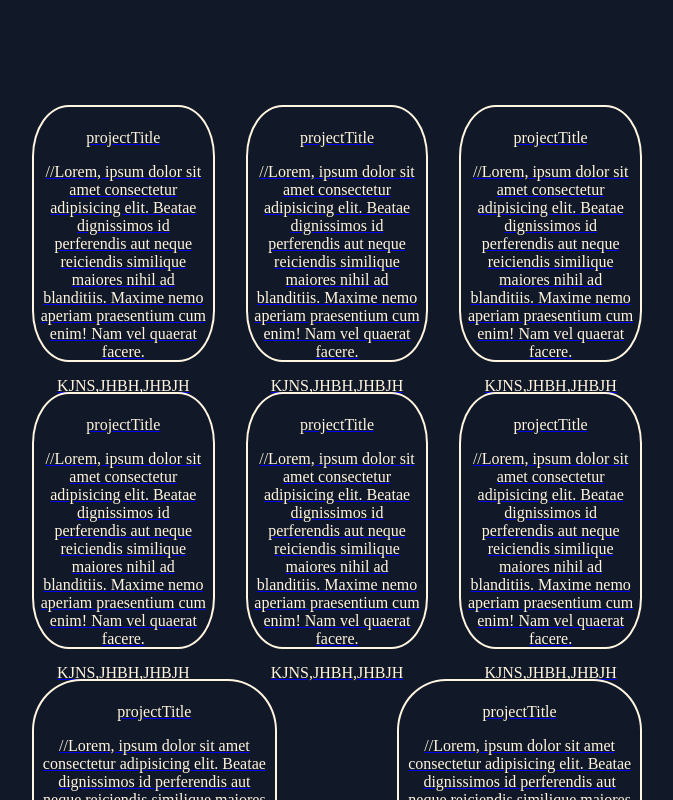
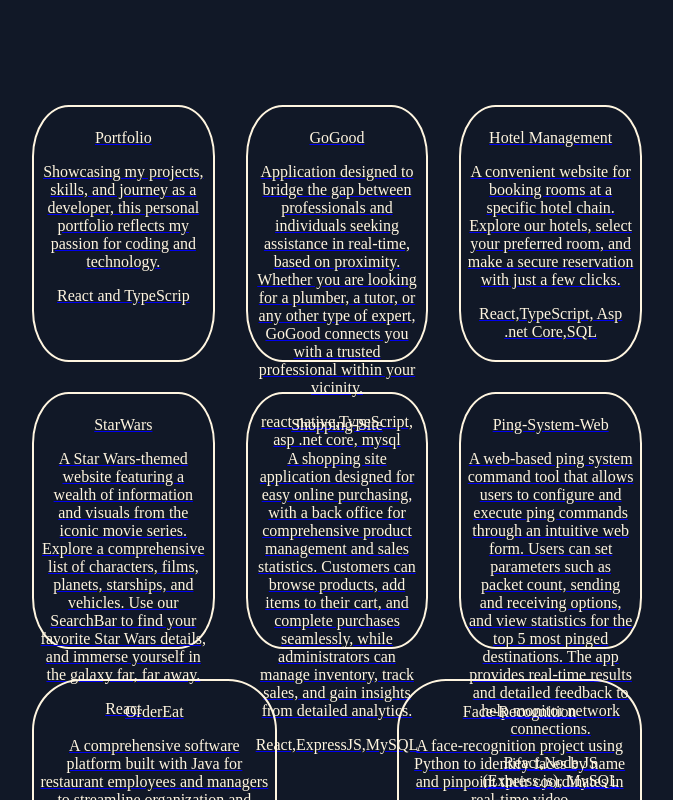
Before and after one commit to ShaharMizrachi/ShaharPortfolio, a React (Create React App) app: page / in a window 1280 px wide. Shown: the part 940-1740 px from the top of the page, without its empty margins (303-976 px from the left). Built offline with nearby package versions, Linux system fonts and the light colour scheme.

Commit message:
entering projects data to boxes

```diff
--- a/src/components/ui/projectsBoxsDataSent/ProjectsBoxsDataSent.tsx
+++ b/src/components/ui/projectsBoxsDataSent/ProjectsBoxsDataSent.tsx
@@ -3,17 +3,17 @@
 import './ProjectsBoxsDataSent.css'
 
 const ProjectsBoxsDataSent = () => {
+    //React,TypeScript, Asp .net Core,SQL
+    const projectsArray: string[][] = [
+        ['Portfolio', 'Showcasing my projects, skills, and journey as a developer, this personal portfolio reflects my passion for coding and technology.', 'React and TypeScrip', 'https://github.com/ShaharMizrachi/ShaharPortfolio']
+        , ['GoGood', 'Application designed to bridge the gap between professionals and individuals seeking assistance in real-time, based on proximity. Whether you are looking for a plumber, a tutor, or any other type of expert, GoGood connects you with a trusted professional within your vicinity.', 'react native,TypeScript, asp .net core, mysql', 'https://github.com/ShaharMizrachi/GoGood']
+        , ['Hotel Management', 'A convenient website for booking rooms at a specific hotel chain. Explore our hotels, select your preferred room, and make a secure reservation with just a few clicks.', 'React,TypeScript, Asp .net Core,SQL', 'https://github.com/ShaharMizrachi/HotelManagement/tree/master']
+        , ['StarWars', 'A Star Wars-themed website featuring a wealth of information and visuals from the iconic movie series. Explore a comprehensive list of characters, films, planets, starships, and vehicles. Use our SearchBar to find your favorite Star Wars details, and immerse yourself in the galaxy far, far away.', 'React', 'https://github.com/ShaharMizrachi/StarWars/tree/main/withoutredux']
+        , ['Shopping-Site', 'A shopping site application designed for easy online purchasing, with a back office for comprehensive product management and sales statistics. Customers can browse products, add items to their cart, and complete purchases seamlessly, while administrators can manage inventory, track sales, and gain insights from detailed analytics.', 'React,ExpressJS,MySQL', 'https://github.com/ShaharMizrachi/shopping-site']
+        , ['Ping-System-Web', 'A web-based ping system command tool that allows users to configure and execute ping commands through an intuitive web form. Users can set parameters such as packet count, sending and receiving options, and view statistics for the top 5 most pinged destinations. The app provides real-time results and detailed feedback to help monitor network connections.', 'React,Node JS (Express.js), MySQL', 'https://github.com/ShaharMizrachi/ping-system-web/tree/main/PingAssignment']
+        , ['OrderEat', 'A comprehensive software platform built with Java for restaurant employees and managers to streamline organization and planning. It offers tools for scheduling shifts, managing staff, coordinating tasks, and overseeing daily operations. With an intuitive interface, restaurant teams can improve communication, enhance efficiency, and optimize workflow.', 'Java', 'https://github.com/ShaharMizrachi/OrderEat/tree/master/OrderEat']
 
-    const projectsArray: string[][] = [
-        ['projectTitle', '//Lorem, ipsum dolor sit amet consectetur adipisicing elit. Beatae dignissimos id perferendis aut neque reiciendis similique maiores nihil ad blanditiis. Maxime nemo aperiam praesentium cum enim! Nam vel quaerat facere.', 'KJNS,JHBH,JHBJH', 'https://www.linkedin.com/']
-        , ['projectTitle', '//Lorem, ipsum dolor sit amet consectetur adipisicing elit. Beatae dignissimos id perferendis aut neque reiciendis similique maiores nihil ad blanditiis. Maxime nemo aperiam praesentium cum enim! Nam vel quaerat facere.', 'KJNS,JHBH,JHBJH', 'https://www.linkedin.com/']
-        , ['projectTitle', '//Lorem, ipsum dolor sit amet consectetur adipisicing elit. Beatae dignissimos id perferendis aut neque reiciendis similique maiores nihil ad blanditiis. Maxime nemo aperiam praesentium cum enim! Nam vel quaerat facere.', 'KJNS,JHBH,JHBJH', 'https://www.linkedin.com/']
-        , ['projectTitle', '//Lorem, ipsum dolor sit amet consectetur adipisicing elit. Beatae dignissimos id perferendis aut neque reiciendis similique maiores nihil ad blanditiis. Maxime nemo aperiam praesentium cum enim! Nam vel quaerat facere.', 'KJNS,JHBH,JHBJH', 'https://www.linkedin.com/']
-        , ['projectTitle', '//Lorem, ipsum dolor sit amet consectetur adipisicing elit. Beatae dignissimos id perferendis aut neque reiciendis similique maiores nihil ad blanditiis. Maxime nemo aperiam praesentium cum enim! Nam vel quaerat facere.', 'KJNS,JHBH,JHBJH', 'https://www.linkedin.com/']
-        , ['projectTitle', '//Lorem, ipsum dolor sit amet consectetur adipisicing elit. Beatae dignissimos id perferendis aut neque reiciendis similique maiores nihil ad blanditiis. Maxime nemo aperiam praesentium cum enim! Nam vel quaerat facere.', 'KJNS,JHBH,JHBJH', 'https://www.linkedin.com/']
-        , ['projectTitle', '//Lorem, ipsum dolor sit amet consectetur adipisicing elit. Beatae dignissimos id perferendis aut neque reiciendis similique maiores nihil ad blanditiis. Maxime nemo aperiam praesentium cum enim! Nam vel quaerat facere.', 'KJNS,JHBH,JHBJH', 'https://www.linkedin.com/']
-
-        , ['projectTitle', '//Lorem, ipsum dolor sit amet consectetur adipisicing elit. Beatae dignissimos id perferendis aut neque reiciendis similique maiores nihil ad blanditiis. Maxime nemo aperiam praesentium cum enim! Nam vel quaerat facere.', 'KJNS,JHBH,JHBJH', 'https://www.linkedin.com/']
+        , ['Face-Recognition', 'A face-recognition project using Python to identify faces by name and pinpoint their coordinates in real-time video', 'Python', 'https://github.com/ShaharMizrachi/Face-recognition/tree/master']
     ]
 
     const projectBoxes = projectsArray.map((arrayData, index) => (
```
